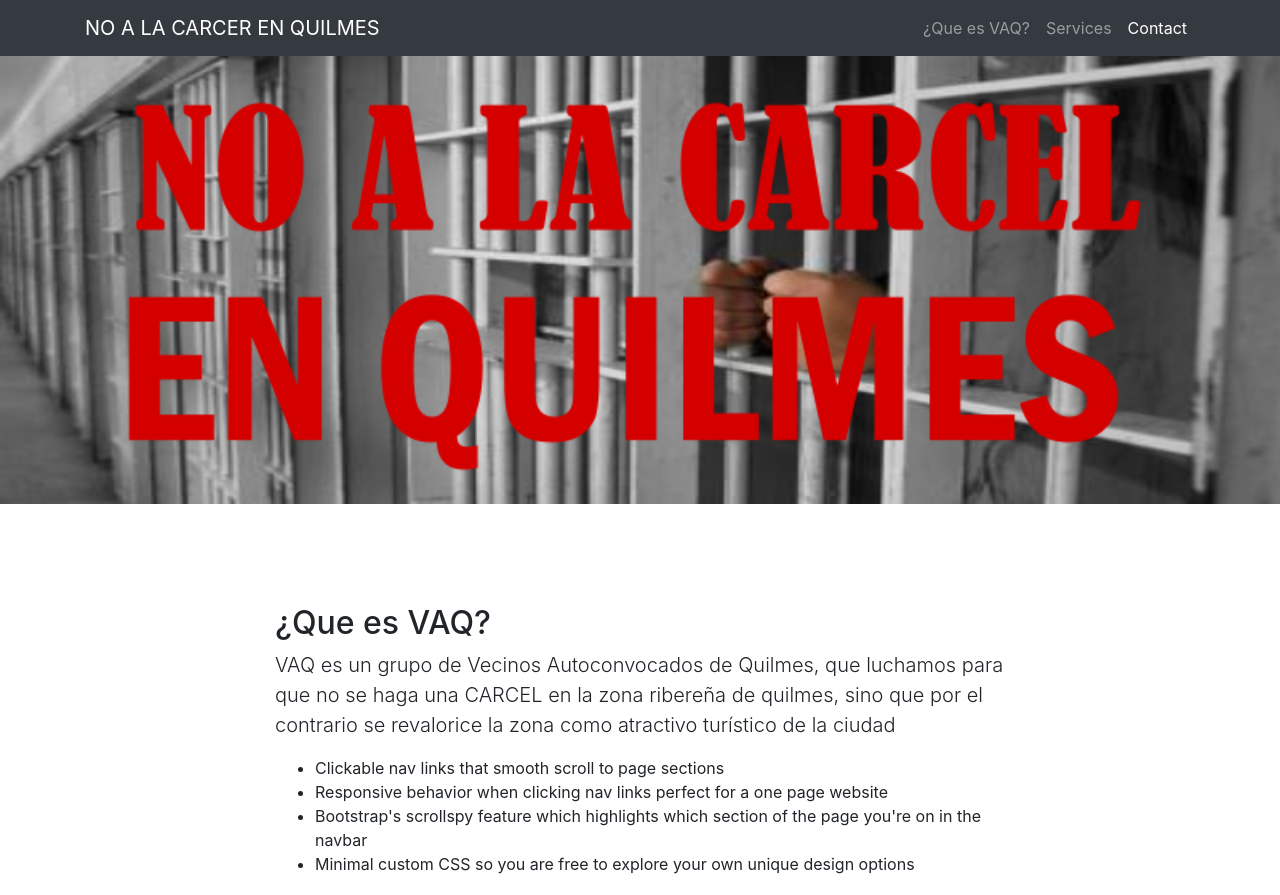
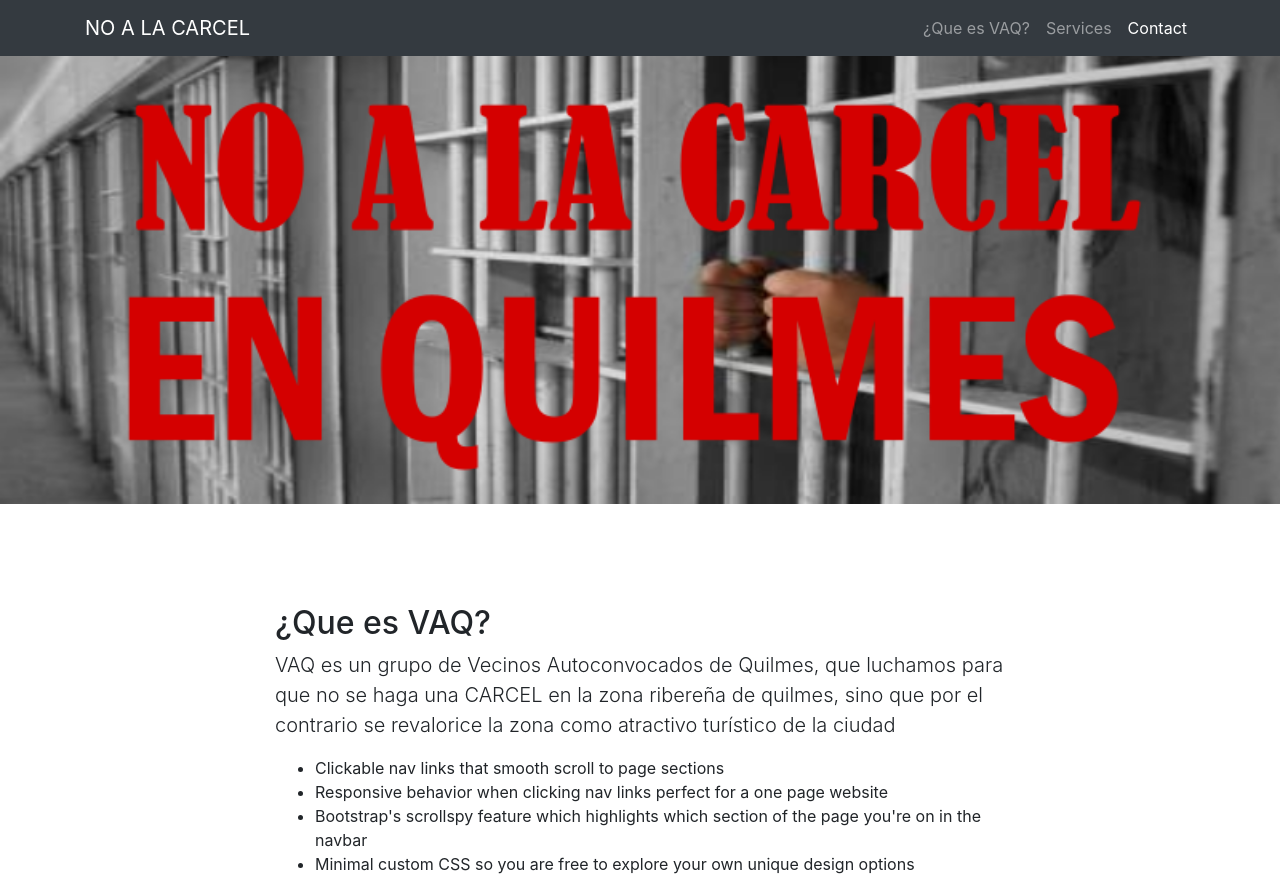
Before and after one commit to ajrasruben/vaq, a website with bundled scripts: page index.html in a window 1280 px wide. Shown: the top 895 px of the page. Built offline with nearby package versions, Linux system fonts and the light colour scheme.

Commit message:
fix typo.

```diff
--- a/index.html
+++ b/index.html
@@ -24,7 +24,7 @@
   <!-- Navigation -->
   <nav class="navbar navbar-expand-lg navbar-dark bg-dark fixed-top" id="mainNav">
     <div class="container">
-      <a class="navbar-brand js-scroll-trigger" href="#page-top">NO A LA CARCER EN QUILMES</a>
+      <a class="navbar-brand js-scroll-trigger" href="#page-top">NO A LA CARCEL</a>
       <button class="navbar-toggler" type="button" data-toggle="collapse" data-target="#navbarResponsive" aria-controls="navbarResponsive" aria-expanded="false" aria-label="Toggle navigation">
         <span class="navbar-toggler-icon"></span>
       </button>
```
